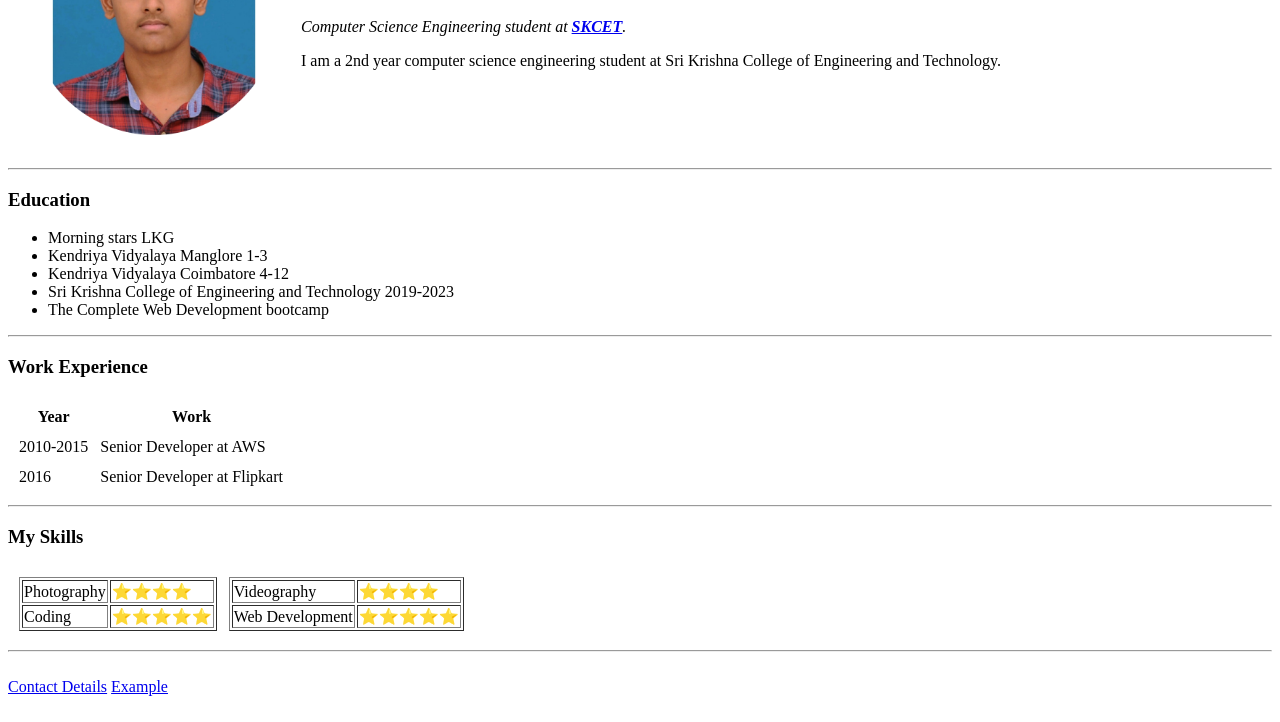
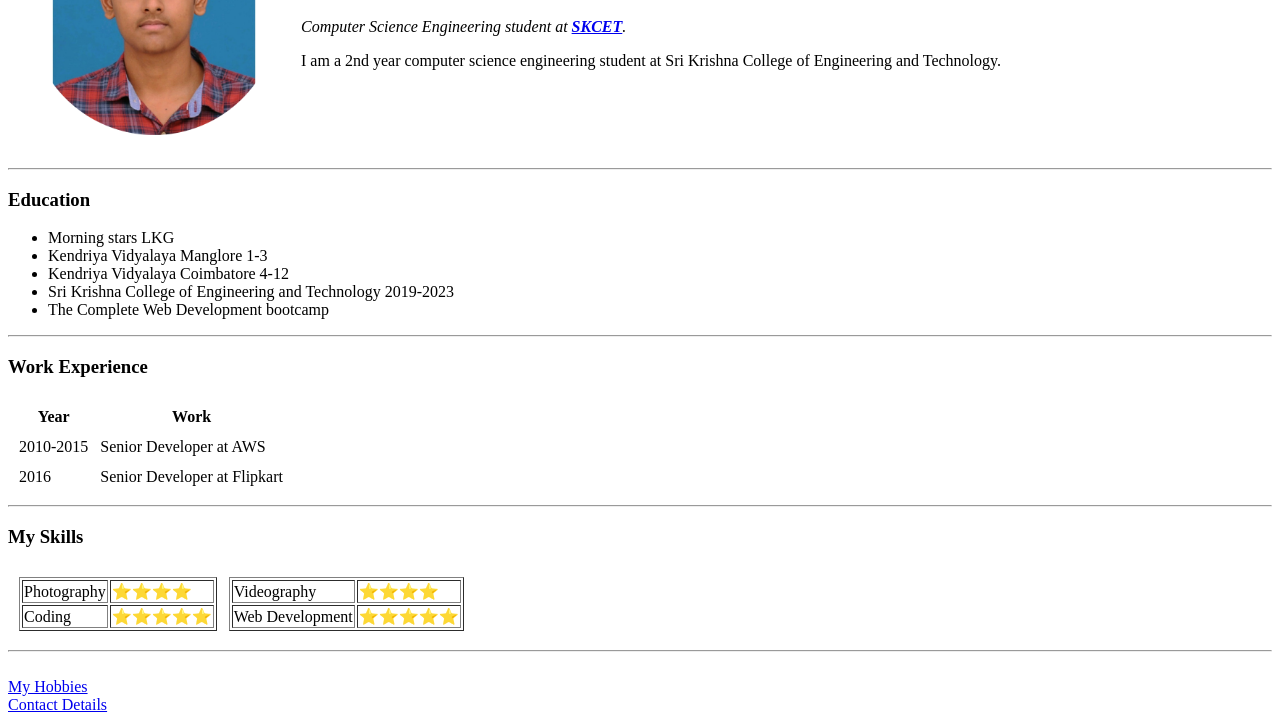
Before and after one commit to AchyuthPramod/cv, a plain HTML site: page index.html in a window 1280 px wide. Shown: the part 144-866 px from the top of the page. Drawn offline with Linux system fonts and the light colour scheme.

Commit message:
Add files via upload

```diff
--- a/index.html
+++ b/index.html
@@ -79,8 +79,11 @@
 
 
    <br>
-  <a href="Contacts.html">Contact Details</a>
-  <a href="form.html">Example</a>
+  <a href="My Hobbies.html">My Hobbies</a><br>
+  <a href="Contacts.html">Contact Details</a><br>
+
+
+  <!--<a href="form.html">Example</a>-->
 
 </body>
 
```
